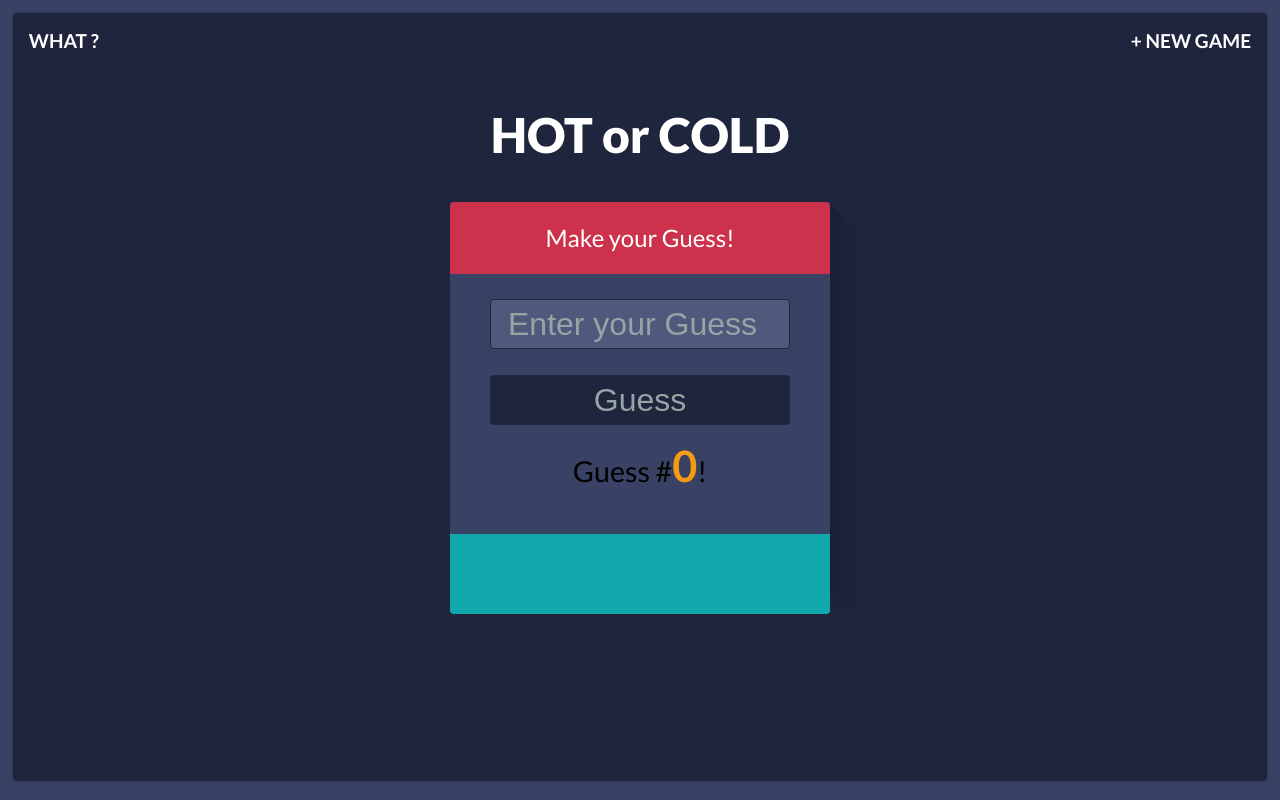
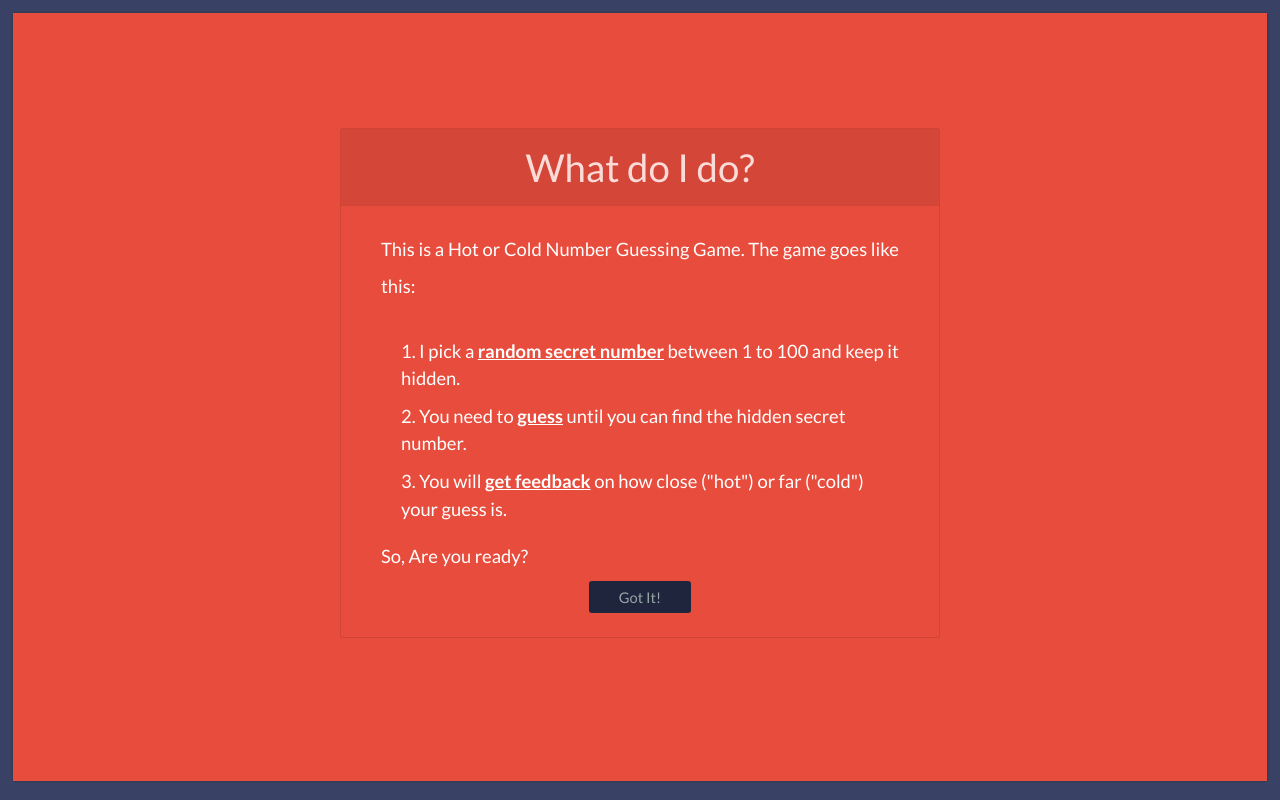
Before and after one commit to pedrom40/hot_cold_game, a React app: page / in a window 1280 px wide. Both pictures are taken after a click on the link "WHAT ?". Built offline with nearby package versions, Linux system fonts and the light colour scheme.

Commit message:
completed exercise, removed state from GameContainer and put it in Hot and Cold where it belongs

```diff
--- a/src/components/game-container.js
+++ b/src/components/game-container.js
@@ -4,86 +4,12 @@ import './game-container.css';
 import GuessForm from './guess-form';
 import GuessHistory from './guess-history';
 
-export default class GameContainer extends React.Component {
-  constructor(props){
-    super(props);
-
-    // get a random number for the answer
-    const randomNumber = Math.floor(Math.random() * 100 + 1);
-
-    // init the state
-    this.state = {
-      answer: randomNumber,
-      guesses: 0,
-      history: [],
-      lastGuess: '',
-      feedback: 'Make your Guess!'
-    }
-
-  }
-
-  // gets the "temp" of the guess
-  checkAnswer(guess) {
-
-    // get the correct answer
-    const answer = Number(this.state.answer);
-    guess = Number(guess);
-
-    // if they guessed it
-    if (guess === answer) {
-      return `You Guessed it, ${guess} is the correct answer!`;
-    }
-
-    // if not
-    else {
-
-      // get the difference and make sure it's a positive number
-      let numRange = guess - answer;
-      numRange = Math.abs(numRange);
-
-      // determine the temp of their guess
-      if (numRange <= 10) {
-        return 'Hot!';
-      }
-      else if (numRange <= 20) {
-        return 'Kinda Hot'
-      }
-      else {
-        return 'Cold';
-      }
-
-    }
-
-  }
-
-  // when the user makes a guess
-  onGuess(guess) {
-
-    // update all the state values
-    const guessCount = this.state.guesses + 1;
-    let guessHistory = this.state.history;
-    guessHistory.push(guess);
-
-    const feedback = this.checkAnswer(guess);
-
-    this.setState({
-      guesses: guessCount,
-      history: guessHistory,
-      lastGuess: guess,
-      feedback: feedback
-    });
-
-  }
-
-  // render the component
-  render() {
-    return (
-      <section className="game">
-        <h2 id="feedback">{this.state.feedback}</h2>
-        <GuessForm handleGuess={guess => this.onGuess(guess)} />
-        <GuessHistory guessCount={this.state.guesses} guessHistory={this.state.history} />
-      </section>
-    );
-  }
-
+export default function GameContainer(props) {
+  return (
+    <section className="game">
+      <h2 id="feedback">{props.gameSettings.feedback}</h2>
+      <GuessForm handleGuess={guess => props.onGuess(guess)} />
+      <GuessHistory guessCount={props.gameSettings.guesses} guessHistory={props.gameSettings.history} />
+    </section>
+  )
 }
--- a/src/components/guess-form.js
+++ b/src/components/guess-form.js
@@ -32,8 +32,7 @@ export default class GuessForm extends React.Component {
   render() {
     return (
       <form onSubmit={e => this.onSubmit(e)}>
-        <input type="number" id="userGuess" className="text" placeholder="Enter your Guess" required
-               value={this.state.guess} onChange={e => this.setGuess(e.target.value)} />
+        <input type="number" id="userGuess" className="text" placeholder="Enter your Guess" required value={this.state.guess} onChange={e => this.setGuess(e.target.value)} />
         <input type="submit" name="submit" id="guessButton" className="button" value="Guess" />
       </form>
     );
--- a/src/components/hot-and-cold.js
+++ b/src/components/hot-and-cold.js
@@ -2,14 +2,150 @@ import React from 'react';
 
 import './hot-and-cold.css';
 import Navigation from './navigation';
+import ShowInstructions from './show-instructions';
 import GameContainer from './game-container';
 
-export default function HotAndCold(props) {
-  return (
-    <header>
-      <Navigation />
-      <h1>{props.gameTitle}</h1>
-      <GameContainer />
-    </header>
-  )
+export default class HotAndCold extends React.Component {
+  constructor(props){
+    super(props);
+
+    // get a random number for the answer
+    const randomNumber = Math.floor(Math.random() * 100 + 1);
+
+    // init the state
+    this.state = {
+      answer: randomNumber,
+      guesses: 0,
+      history: [],
+      lastGuess: '',
+      feedback: 'Make your Guess!',
+      showInstructions: false
+    }
+
+  }
+
+  // sets the action based on the nav btn clicked
+  setBtnClicked(btn) {console.log(btn);
+
+    if (btn === 'close') {
+      this.setState({
+        showInstructions: false
+      });
+    }
+    else if (btn === 'new') {
+
+      // get a random number for the answer
+      const randomNumber = Math.floor(Math.random() * 100 + 1);
+
+      // reset state
+      this.setState({
+        answer: randomNumber,
+        guesses: 0,
+        history: [],
+        lastGuess: '',
+        feedback: 'Make your Guess!',
+        showInstructions: false
+      })
+    }
+    else if (btn === 'what') {
+      this.setState({
+        showInstructions: true
+      });
+    }
+
+  }
+
+  // gets the "temp" of the guess
+  checkAnswer(guess) {
+
+    // get the correct answer
+    const answer = Number(this.state.answer);
+    guess = Number(guess);
+
+    // if they guessed it
+    if (guess === answer) {
+      return `You Guessed it, ${guess} is the correct answer!`;
+    }
+
+    // if not
+    else {
+
+      // get the difference and make sure it's a positive number
+      let numRange = guess - answer;
+      numRange = Math.abs(numRange);
+
+      // determine the temp of their guess
+      if (numRange <= 10) {
+        return 'Hot!';
+      }
+      else if (numRange <= 20) {
+        return 'Kinda Hot'
+      }
+      else {
+        return 'Cold';
+      }
+
+    }
+
+  }
+
+  // when the user makes a guess
+  setGuess(guess) {console.log(guess);
+
+    // update all the state values
+    const guessCount = this.state.guesses + 1;
+    let guessHistory = this.state.history;
+    guessHistory.push(guess);
+
+    const feedback = this.checkAnswer(guess);
+
+    this.setState({
+      guesses: guessCount,
+      history: guessHistory,
+      lastGuess: guess,
+      feedback: feedback
+    });
+
+  }
+
+  render() {
+
+    // get a random number for the answer
+    const randomNumber = Math.floor(Math.random() * 100 + 1);
+
+    // gather settings to pass into game
+    const gameSettings = {
+      answer: randomNumber,
+      guesses: this.state.guesses,
+      history: this.state.history,
+      lastGuess: this.state.lastGuess,
+      feedback: this.state.feedback,
+      showInstructions: this.state.showInstructions
+    };
+
+    // style code
+    let showOverlay;
+    if (this.state.showInstructions) {
+      showOverlay = {
+        display: 'block'
+      }
+    }
+    else {
+      showOverlay = {
+        display: 'none'
+      }
+    }
+
+    return (
+      <header>
+        {(this.state.showInstructions
+            ? <ShowInstructions onClick={btn => this.setBtnClicked(btn)} show={showOverlay} />
+            : <Navigation onClick={btn => this.setBtnClicked(btn)} />
+        )}
+        <h1>{this.props.gameTitle}</h1>
+        <GameContainer onGuess={guess => this.setGuess(guess)} gameSettings={gameSettings} />
+      </header>
+    )
+  }
+
 }
--- a/src/components/navigation.css
+++ b/src/components/navigation.css
@@ -24,6 +24,5 @@ nav ul li:last-child {
 }
 
 nav a {
-
   color: #fff;
 }
--- a/src/components/navigation.js
+++ b/src/components/navigation.js
@@ -1,12 +1,12 @@
 import React from 'react';
 import './navigation.css';
 
-export default function Navigation() {
+export default function Navigation(props) {
   return (
     <nav>
       <ul className="clearfix">
-        <li><a className="what" href="#">What ?</a></li>
-        <li><a className="new" href="#">+ New Game</a></li>
+        <li><a className="what" onClick={e => props.onClick('what')}>What ?</a></li>
+        <li><a className="new" onClick={e => props.onClick('new')}>+ New Game</a></li>
       </ul>
     </nav>
   )
--- /dev/null
+++ b/src/components/show-instructions.css
@@ -0,0 +1,75 @@
+.overlay {
+  width: 100%;
+  height: 100%;
+  color: #fff;
+  background: #e74c3c;
+  position: absolute;
+  top: 0;
+  left: 0;
+  margin: 0;
+  z-index: 1000;
+  display: none;
+}
+
+.content {
+  color: #fff;
+  background: #e74c3c;
+  position: relative;
+  height: auto;
+  width: 600px;
+  border-radius: 3px;
+  top: 15%;
+  margin: auto auto;
+  border: 1px solid rgba(0,0,0,0.1);
+}
+
+.content h3 {
+  margin: 0;
+  padding: 0.4em;
+  text-align: center;
+  font-size: 2.4em;
+  font-weight: 300;
+  opacity: 0.8;
+  background: rgba(0,0,0,0.1);
+  border-radius: 3px 3px 0 0;
+}
+
+.content > div {
+  padding: 15px 40px 30px;
+  margin: 0;
+  font-weight: 300;
+  font-size: 1.15em;
+}
+
+.content > div p {
+  margin: 0;
+  padding: 10px 0;
+  line-height: 2em;
+  text-align: justify;
+}
+
+.content > div ul {
+  margin-bottom: -30px;
+  padding: 0 0 30px 20px;
+  text-align: left;
+}
+
+.content > div ul li {
+  padding: 5px 0;
+  display: block;
+  list-style-type: disc;
+  line-height: 1.5em;
+}
+
+.content > div ul li strong{
+  text-decoration: underline;
+}
+
+.content > div a {
+  font-size: 0.8em;
+  background: #1F253D;
+  color: #95a5a6;
+  padding: 0.5em 2em;
+  margin-bottom: 50px;
+  border-radius: 3px;
+}
--- /dev/null
+++ b/src/components/show-instructions.js
@@ -0,0 +1,22 @@
+import React from 'react';
+import './show-instructions.css';
+
+export default function ShowInstructions(props) {
+  return (
+    <div className="overlay" id="modal" style={props.show}>
+      <div className="content">
+        <h3>What do I do?</h3>
+        <div>
+          <p>This is a Hot or Cold Number Guessing Game. The game goes like this: </p>
+          <ul>
+            <li>1. I pick a <strong>random secret number</strong> between 1 to 100 and keep it hidden.</li>
+            <li>2. You need to <strong>guess</strong> until you can find the hidden secret number.</li>
+            <li>3. You will <strong>get feedback</strong> on how close ("hot") or far ("cold") your guess is.</li>
+          </ul>
+          <p>So, Are you ready?</p>
+          <a className="close" onClick={e => props.onClick('close')}>Got It!</a>
+        </div>
+      </div>
+    </div>
+  );
+}
--- a/src/index.css
+++ b/src/index.css
@@ -40,6 +40,7 @@ body {
 a {
   text-decoration: none;
   color: black;
+  cursor: pointer;
 }
 
 ul li {
```
